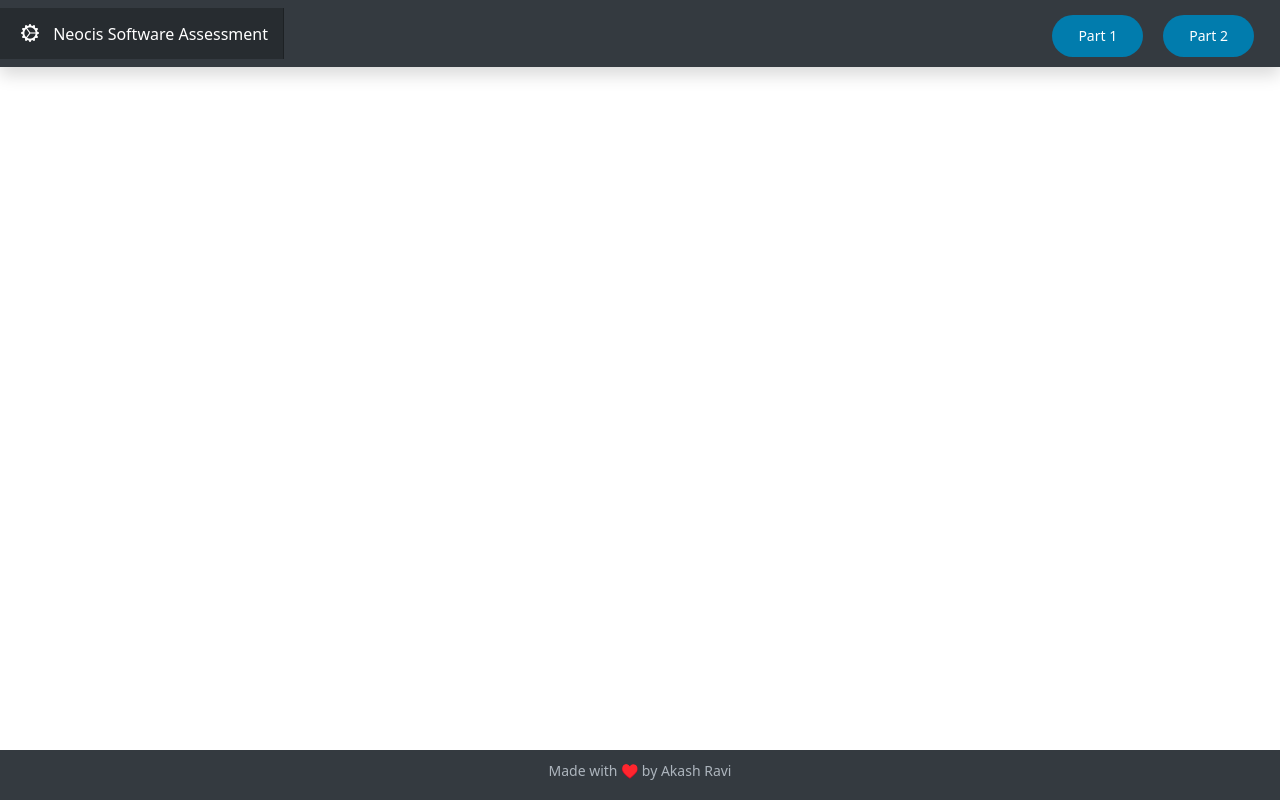
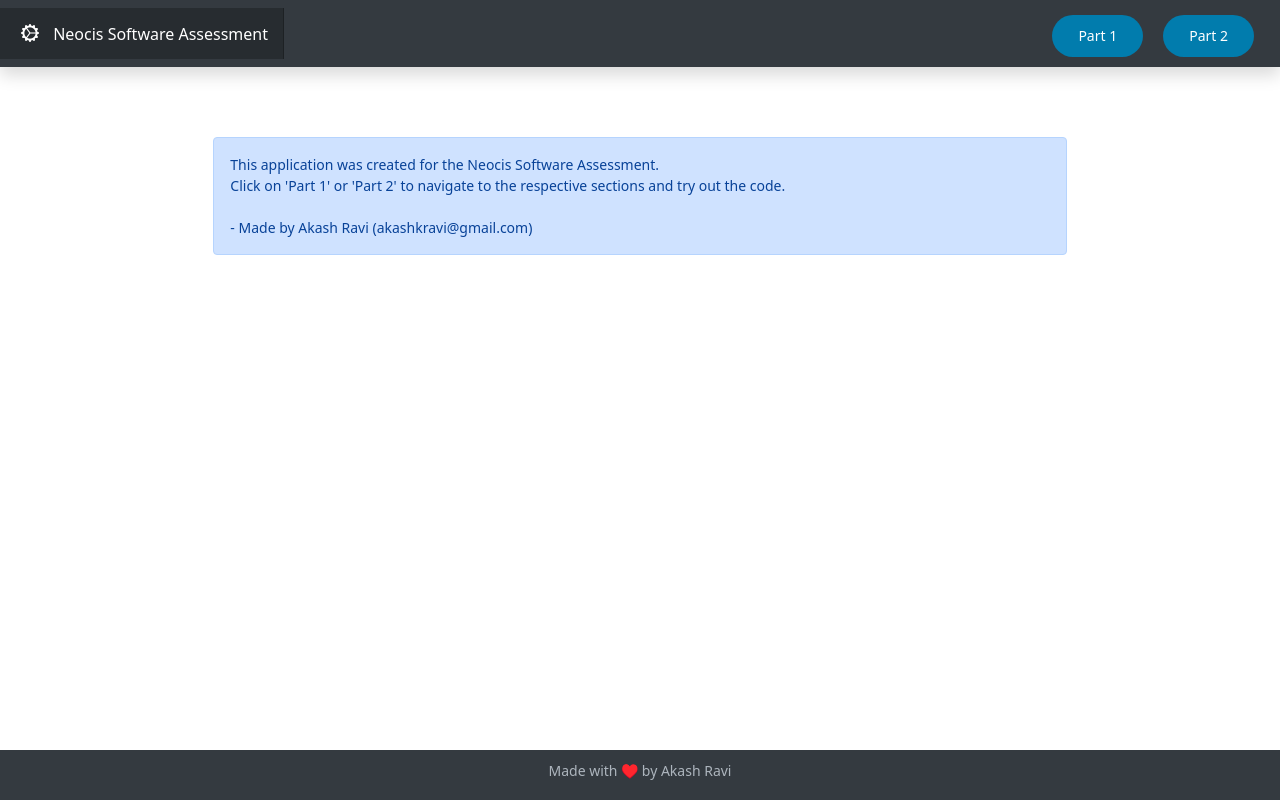
Before and after one commit to techtocore/Circles-on-Canvas, an Angular app: page / in a window 1280 px wide. Built offline with nearby package versions, Linux system fonts and the light colour scheme.

Commit message:
homepage contents added

```diff
--- a/src/app/app.component.html
+++ b/src/app/app.component.html
@@ -14,6 +14,18 @@
 
 <div class="container-fluid padding-bottom-60px">
   <div class="margin-top-10px">
+    <div class="row" *ngIf="isHomeRoute()">
+      <div class="col-2"></div>
+      <div class="alert alert-primary col-8 margin-top-60px" role="alert">
+        This application was created for the Neocis Software Assessment.
+        <br>
+        Click on 'Part 1' or 'Part 2' to navigate to the respective sections and try out the code.
+        <br>
+        <br>
+        - Made by Akash Ravi (akashkravi@gmail.com)
+      </div>
+      <div class="col-2"></div>
+    </div>
     <router-outlet></router-outlet>
   </div>
 </div>
--- a/src/app/app.component.ts
+++ b/src/app/app.component.ts
@@ -1,4 +1,5 @@
 import { Component } from '@angular/core';
+import { Router } from '@angular/router';
 
 @Component({
   selector: 'app-root',
@@ -7,4 +8,11 @@ import { Component } from '@angular/core';
 })
 export class AppComponent {
   title = 'circles-on-canvas';
+  constructor(private router: Router) { }
+
+  ngOnInit() { }
+
+  isHomeRoute() {
+    return this.router.url === '/';
+  }
 }
--- a/src/styles.scss
+++ b/src/styles.scss
@@ -58,3 +58,7 @@ body {
 .margin-10px {
     margin: 10px;
 }
+
+.margin-top-60px {
+    margin-top: 60px !important;
+}
```
